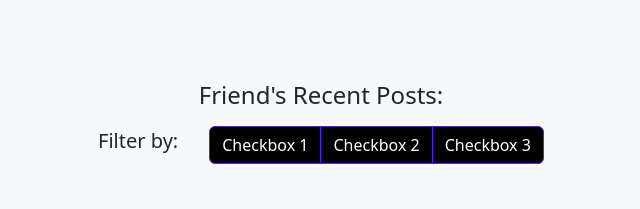
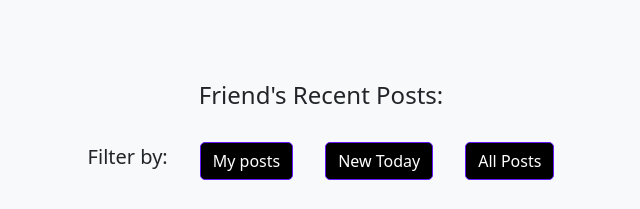
Before and after one commit to lkmelberg/-noroff-css-frameworks-ca, a website: page profile.html in a window 1280 px wide. Shown: the part 900-1109 px from the top of the page, without its empty margins (319-959 px from the left). Drawn offline with nearby package versions, Linux system fonts and the light colour scheme.

Commit message:
filter btns and active filter class

```diff
--- a/css/custom/styles.css
+++ b/css/custom/styles.css
@@ -70,5 +70,13 @@ body {
   justify-content: center;
   flex-wrap: wrap;
   align-items: center;
-  margin-top: 1rem;
+  margin-top: 2rem;
 }
+
+.btnFilter {
+  border-radius: 5px;
+}
+
+.filterActive {
+  background-color: #6118fb;
+}
--- a/profile.html
+++ b/profile.html
@@ -157,16 +157,9 @@
                     <h5>
                         Filter by:</h5>
                     </h5>
-                    <div class="btn-group" role="group" aria-label="Basic checkbox toggle button group">
-                        <input type="checkbox" class="btn-check" id="btncheck1" autocomplete="off">
-                        <label class="btn btn-outline-primary" for="btncheck1">Checkbox 1</label>
-
-                        <input type="checkbox" class="btn-check" id="btncheck2" autocomplete="off">
-                        <label class="btn btn-outline-primary" for="btncheck2">Checkbox 2</label>
-
-                        <input type="checkbox" class="btn-check" id="btncheck3" autocomplete="off">
-                        <label class="btn btn-outline-primary" for="btncheck3">Checkbox 3</label>
-                    </div>
+                    <button class="btn btnFilter">My posts</button>
+                    <button class="btn btnFilter">New Today</button>
+                    <button class="btn btnFilter">All Posts</button>
                 </div>
                 <div class="card mb-3">
                     <img src="images/posts/post2.jpg" class="card-img-top" alt="...">
```
Also changed, not shown: home.html (+3 -9 lines), css/custom/home.css (added), images/posts/post1.jpg, images/posts/post10.jpg, images/posts/post11.jpg, images/posts/post2.jpg, images/posts/post3.jpg, images/posts/post4.jpg, images/posts/post5.jpg, images/posts/post6.jpg, images/posts/post7.jpg, images/posts/post8.jpg, images/posts/post9.jpg, 1 other file.
